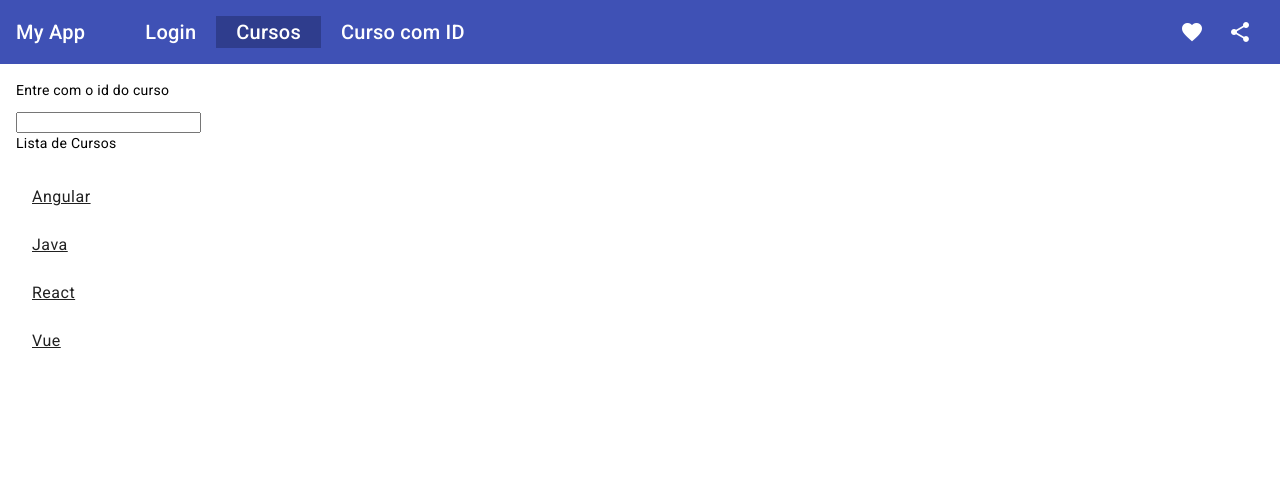
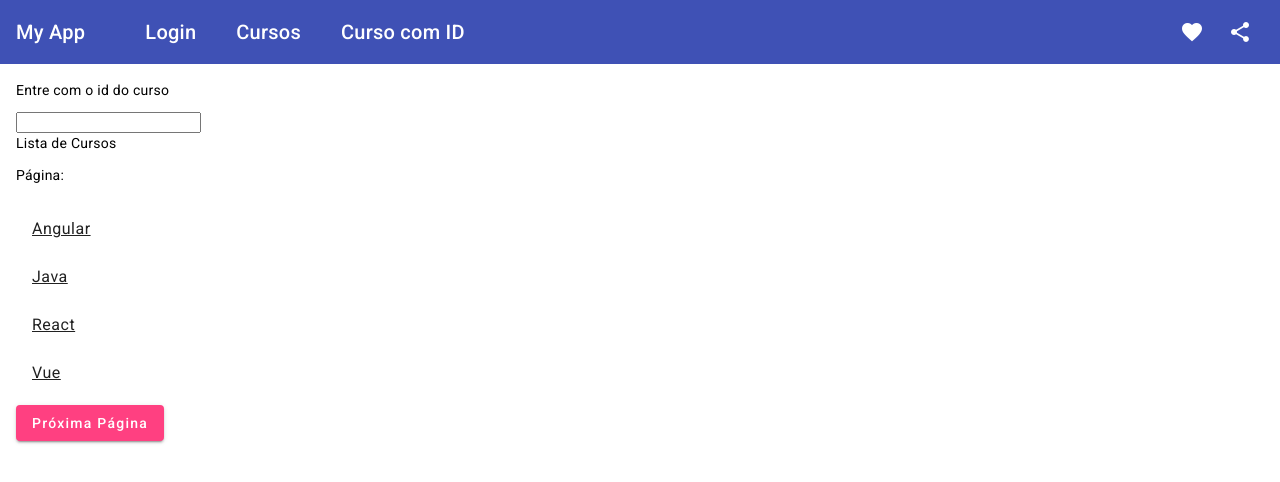
Before and after one commit to khalegjr/curso-angular-loaiane, an Angular app in the folder 07-rotas/: page /cursos in a window 1280 px wide. Shown: the top 482 px of the page. Built offline with nearby package versions, Linux system fonts and the light colour scheme.

Commit message:
aula 56: rotas: definindo e extraindo parâmetros de url (query)

```diff
--- a/07-rotas/src/app/app.component.html
+++ b/07-rotas/src/app/app.component.html
@@ -4,7 +4,9 @@
     <nav>
       <ul class="nav__links">
         <li routerLinkActive="is-active"><a routerLink="/login">Login</a></li>
-        <li routerLinkActive="is-active"><a routerLink="/cursos">Cursos</a></li>
+        <li routerLinkActive="is-active">
+          <a routerLink="/cursos" [queryParams]="{ pagina: 1 }">Cursos</a>
+        </li>
         <li routerLinkActive="is-active">
           <a [routerLink]="['cursos', idCurso.value]">Curso com ID</a>
         </li>
--- a/07-rotas/src/app/cursos/cursos.component.html
+++ b/07-rotas/src/app/cursos/cursos.component.html
@@ -1,4 +1,6 @@
 <p>Lista de Cursos</p>
+
+<p>Página: {{ pagina }}</p>
 
 <div>
   <mat-list>
@@ -9,3 +11,6 @@
     </mat-list-item>
   </mat-list>
 </div>
+<button mat-raised-button color="accent" (click)="proximaPagina()">
+  Próxima Página
+</button>
--- a/07-rotas/src/app/cursos/cursos.component.ts
+++ b/07-rotas/src/app/cursos/cursos.component.ts
@@ -1,4 +1,6 @@
-import { Component, OnInit } from '@angular/core';
+import { Component, OnDestroy, OnInit } from '@angular/core';
+import { ActivatedRoute, Router } from '@angular/router';
+import { Subscription } from 'rxjs';
 import { CursosService } from './cursos.service';
 
 @Component({
@@ -6,12 +8,33 @@ import { CursosService } from './cursos.service';
   templateUrl: './cursos.component.html',
   styleUrls: ['./cursos.component.scss'],
 })
-export class CursosComponent implements OnInit {
+export class CursosComponent implements OnInit, OnDestroy {
   cursos: any[] = [];
+  pagina: number = 0;
+  inscricao?: Subscription;
 
-  constructor(private cursosService: CursosService) {}
+  constructor(
+    private cursosService: CursosService,
+    private route: ActivatedRoute,
+    private router: Router
+  ) {}
 
   ngOnInit(): void {
     this.cursos = this.cursosService.getCursos();
+
+    this.inscricao = this.route.queryParams.subscribe((params: any) => {
+      this.pagina = params['pagina'];
+    });
+  }
+
+  ngOnDestroy(): void {
+    this.inscricao?.unsubscribe();
+  }
+
+  proximaPagina() {
+    // this.pagina++;
+    this.router.navigate(['/cursos'], {
+      queryParams: { pagina: ++this.pagina },
+    });
   }
 }
```
